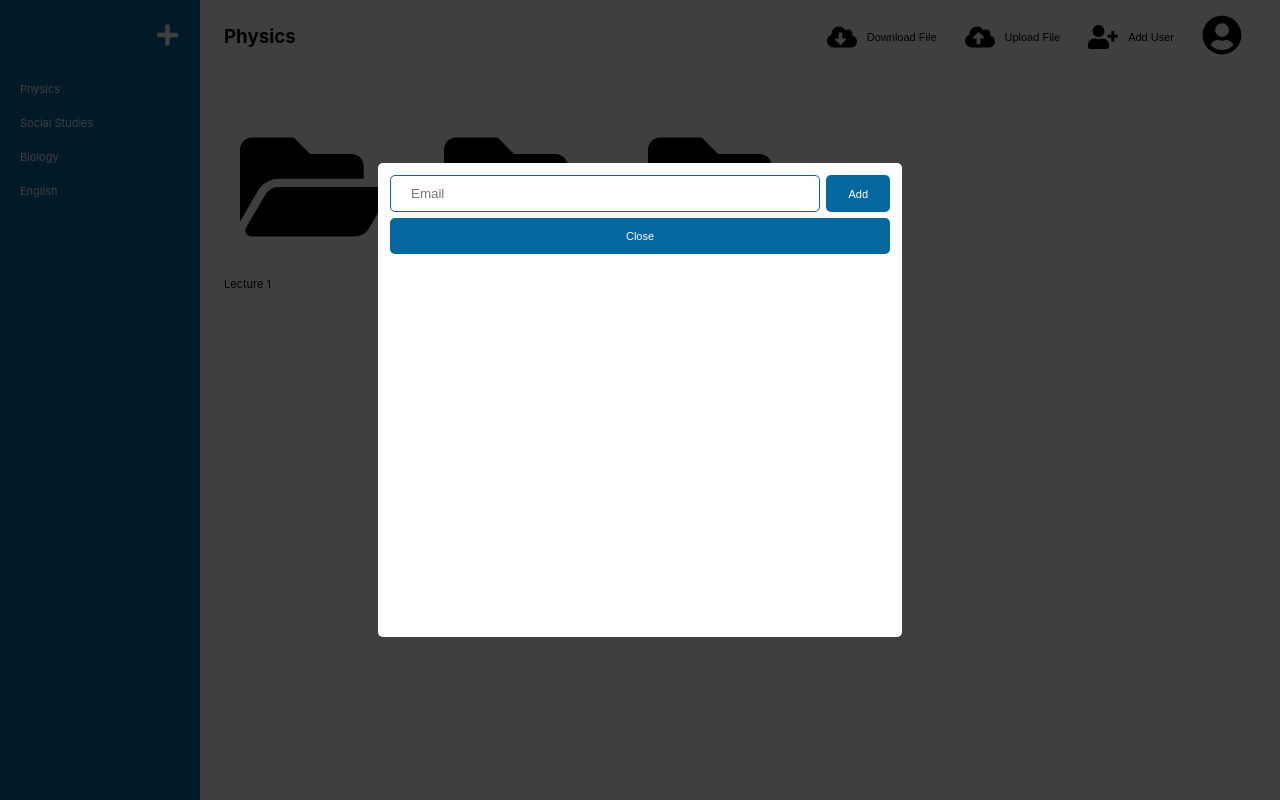
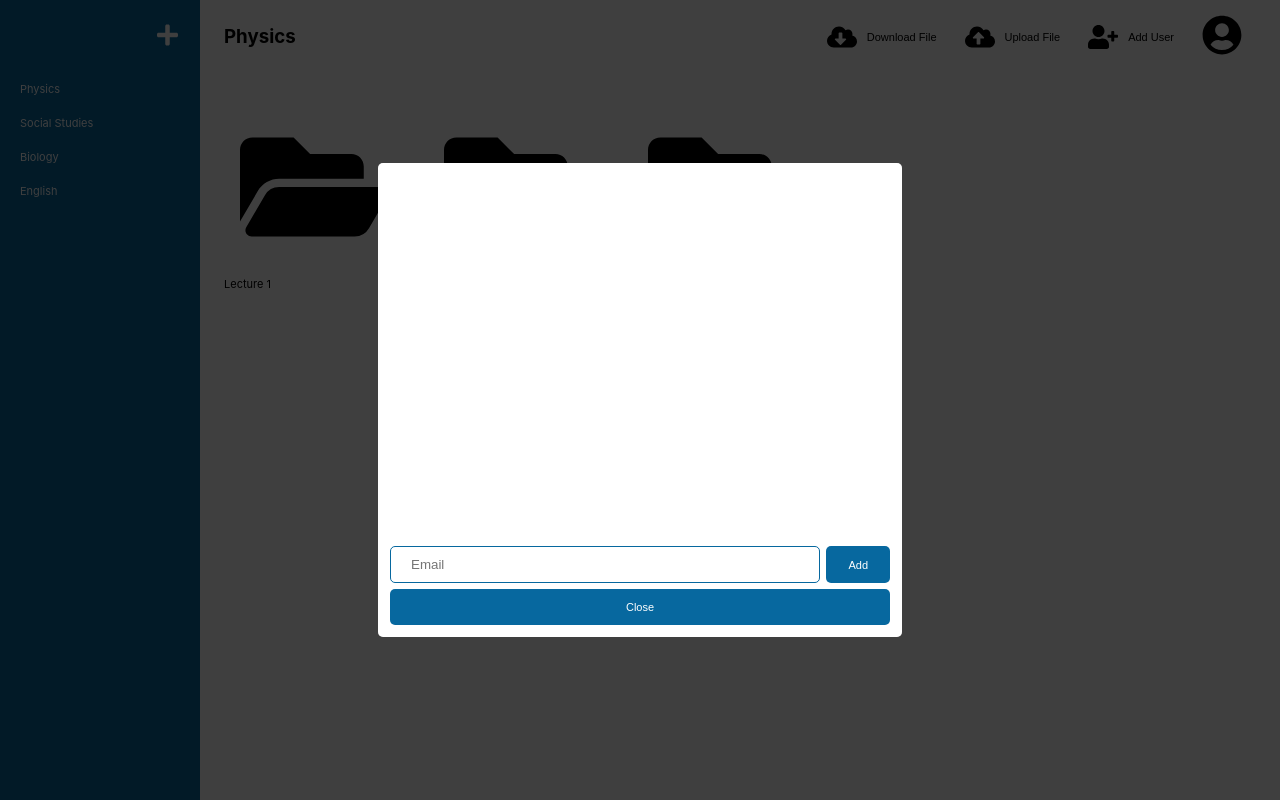
Before and after one commit to hyungmogu/note-sharing-app, a React (Create React App) app in the folder web/: page /note-sharing-app/notes/1 in a window 1280 px wide. Built offline with nearby package versions, Linux system fonts and the light colour scheme.

Commit message:
style: stretch component 'addUserModal--wrapper-input' 'app.scss'

```diff
--- a/web/src/App.scss
+++ b/web/src/App.scss
@@ -53,6 +53,10 @@ input {
 
   & > .button {
     width: 100%;
+  }
+
+  .addUserModal--wrapper-userList {
+    flex: 1;
   }
 
   .addUserModal--wrapper-input {
--- a/web/src/modals/AddUserModal.js
+++ b/web/src/modals/AddUserModal.js
@@ -18,7 +18,7 @@ class AddUserModal extends Component {
         return (
             <Modal ref={this.modalRef}>
                 <section className="addUserModal">
-                    <section className="addUserModal--userList">
+                    <section className="addUserModal--wrapper-userList">
                     </section>
                     <section className="addUserModal--wrapper-input">
                         <input className="addUserModal--input" type="email" placeholder="Email"/>
```
